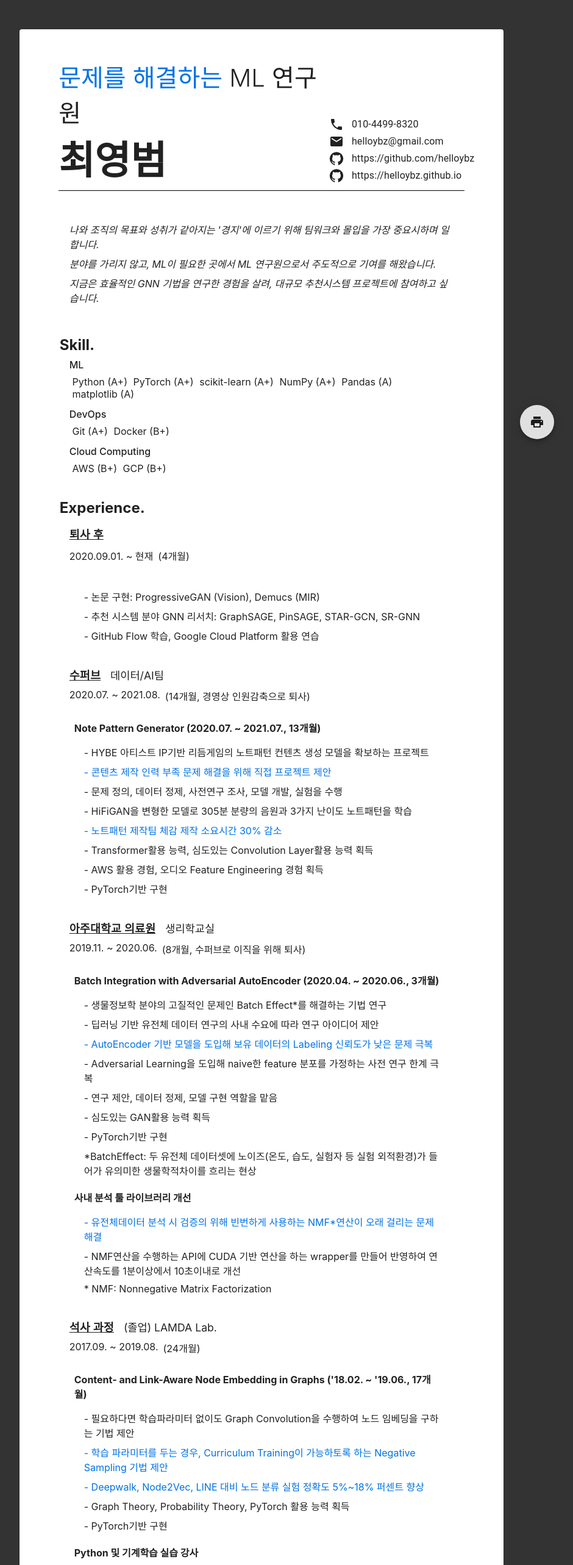
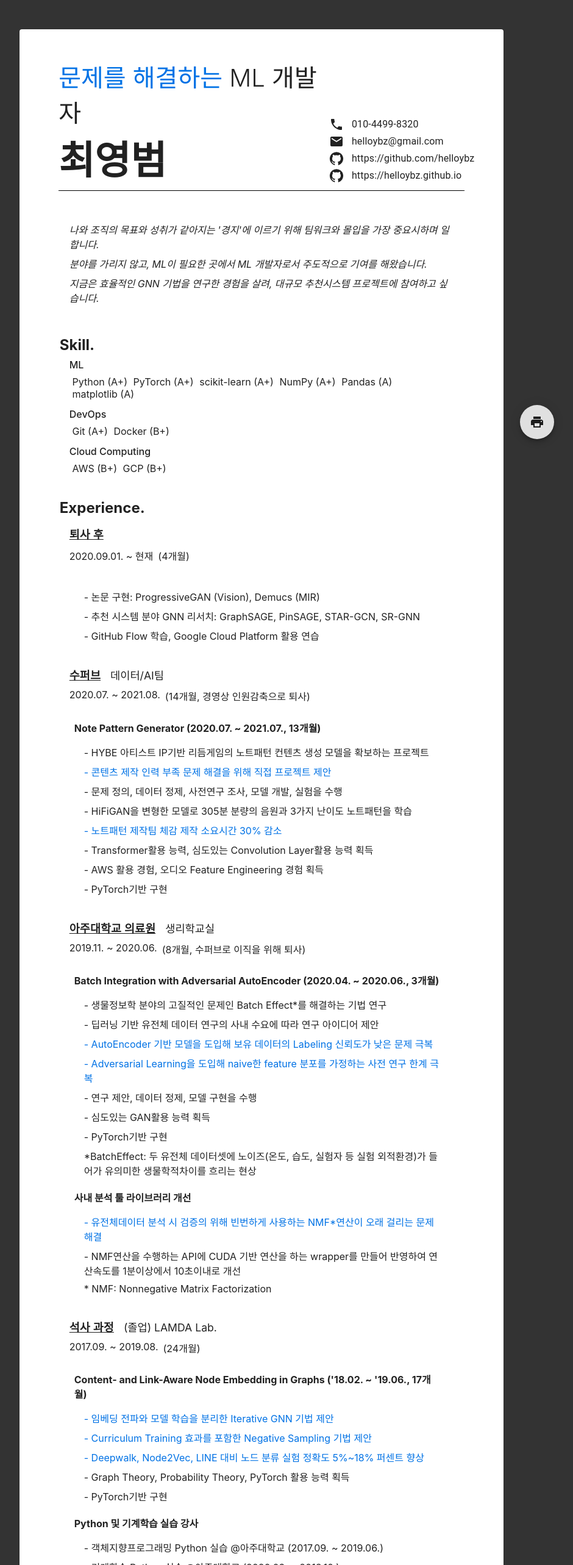
Before and after one commit to helloybz/resume, a React (Create React App) app: page / in a window 1280 px wide. Shown: the top 2566 px of the page at 61% size, without its empty margins (211-1151 px from the left). Built offline with nearby package versions, Linux system fonts and the light colour scheme.

Commit message:
Update content default

```diff
--- a/src/info.js
+++ b/src/info.js
@@ -1,6 +1,6 @@
 export var info = {
     "name": "최영범",
-    "position": "ML 연구원",
+    "position": "ML 개발자",
     "hooks": "문제를 해결하는",
     "email": "helloybz@gmail.com",
     "github": "https://github.com/helloybz",
@@ -11,7 +11,7 @@ export var info = {
         "items": [{
             "description": `\
             나와 조직의 목표와 성취가 같아지는 '경지'에 이르기 위해 팀워크와 몰입을 가장 중요시하며 일합니다.
-            분야를 가리지 않고, ML이 필요한 곳에서 ML 연구원으로서 주도적으로 기여를 해왔습니다.
+            분야를 가리지 않고, ML이 필요한 곳에서 ML 개발자로서 주도적으로 기여를 해왔습니다.
             지금은 효율적인 GNN 기법을 연구한 경험을 살려, 대규모 추천시스템 프로젝트에 참여하고 싶습니다.
             `
         }],
@@ -67,8 +67,8 @@ export var info = {
                     \t- 생물정보학 분야의 고질적인 문제인 Batch Effect*를 해결하는 기법 연구\
                     \t- 딥러닝 기반 유전체 데이터 연구의 사내 수요에 따라 연구 아이디어 제안\
                     \t&h- AutoEncoder 기반 모델을 도입해 보유 데이터의 Labeling 신뢰도가 낮은 문제 극복\
-                    \t- Adversarial Learning을 도입해 naive한 feature 분포를 가정하는 사전 연구 한계 극복\
-                    \t- 연구 제안, 데이터 정제, 모델 구현 역할을 맡음\
+                    \t&h- Adversarial Learning을 도입해 naive한 feature 분포를 가정하는 사전 연구 한계 극복\
+                    \t- 연구 제안, 데이터 정제, 모델 구현을 수행\
                     \t- 심도있는 GAN활용 능력 획득\
                     \t- PyTorch기반 구현\
                     \t*BatchEffect: 두 유전체 데이터셋에 노이즈(온도, 습도, 실험자 등 실험 외적환경)가 들어가 유의미한 생물학적차이를 흐리는 현상\
@@ -89,8 +89,8 @@ export var info = {
                     "reasonResign": "",
                     "description": `\
                     Content- and Link-Aware Node Embedding in Graphs ('18.02. ~ '19.06., 17개월)\
-                    \t- 필요하다면 학습파라미터 없이도 Graph Convolution을 수행하여 노드 임베딩을 구하는 기법 제안\
-                    \t&h- 학습 파라미터를 두는 경우, Curriculum Training이 가능하토록 하는 Negative Sampling 기법 제안\
+                    \t&h- 임베딩 전파와 모델 학습을 분리한 Iterative GNN 기법 제안\
+                    \t&h- Curriculum Training 효과를 포함한 Negative Sampling 기법 제안\
                     \t&h- Deepwalk, Node2Vec, LINE 대비 노드 분류 실험 정확도 5%~18% 퍼센트 향상\
                     \t- Graph Theory, Probability Theory, PyTorch 활용 능력 획득\
                     \t- PyTorch기반 구현\
```
